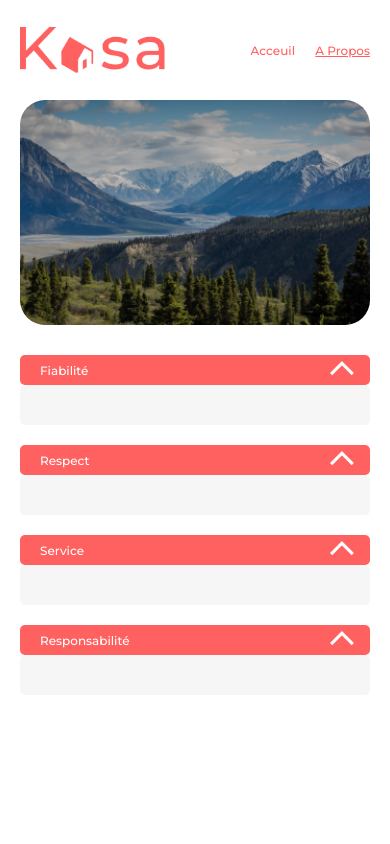
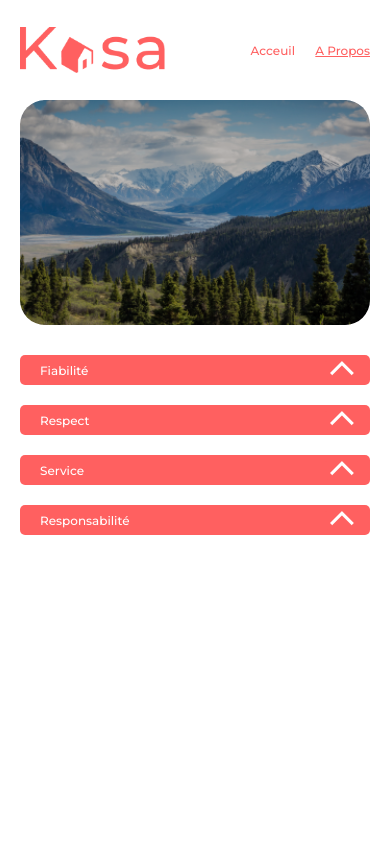
Before and after one commit to NKSnT/Kasa, a React (Create React App) app: page /about in a window 390 px wide. Shown: the top 844 px of the page. Built offline with nearby package versions, Linux system fonts and the light colour scheme.

Commit message:
some fixe for Collapsible on mobile

```diff
--- a/src/styles/Collapsible.css
+++ b/src/styles/Collapsible.css
@@ -76,11 +76,9 @@
   .collapsible-content-parent p {
     font-size: 12px;
   }
-  .collapsible-content {
-    padding: 15px 0 25px 0;
-  }
   .collapsible-content p {
     font-size: 12px;
+    padding: 10px 30px 15px 30px;
   }
   .collapsible-button {
     max-height: 30px;
```
